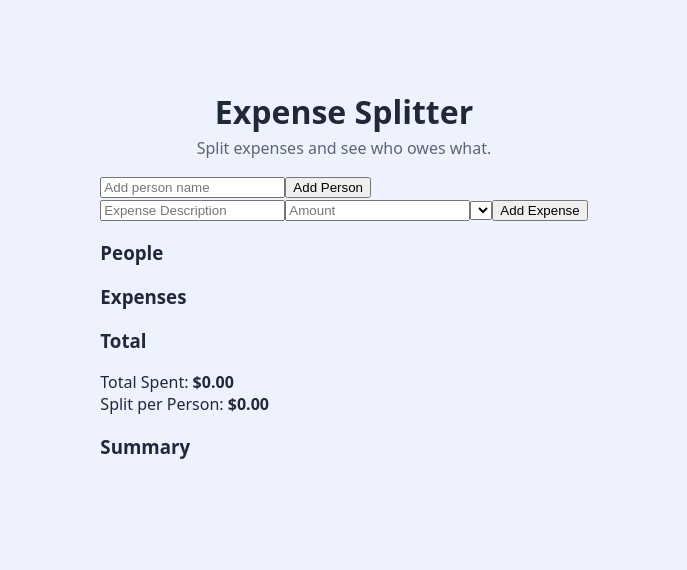
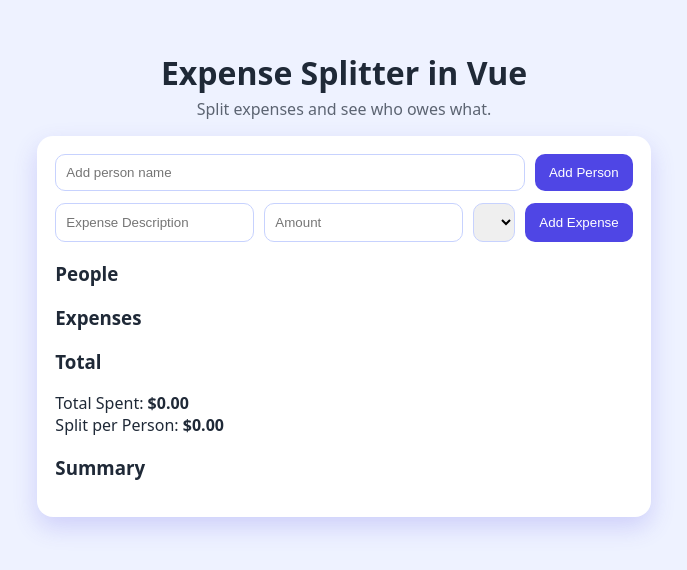
Before and after one commit to Cgarc657/expense-splitter-vue, a Vue app: page / in a window 1280 px wide. Shown: the part 116-686 px from the top of the page, without its empty margins (296-983 px from the left). Built offline with nearby package versions, Linux system fonts and the light colour scheme.

Commit message:
Added Card, changed Name

```diff
--- a/src/App.vue
+++ b/src/App.vue
@@ -1,10 +1,12 @@
 <script setup>
   import Header from './components/Header.vue';
+  import Card from './components/Card.vue';
+
 </script>
 
 <template>
   <Header/>
-    <main class="card">
+<Card>
         <form id="personForm" class="rowForm">
             <input id="personInput" type="text" placeholder="Add person name"/>
             <button>Add Person</button>
@@ -35,9 +37,30 @@
             <h3>Summary</h3>
             <ul id="summaryList" class="list"></ul>
         </section>
-    </main>
+      </Card>
 </template>
 
 <style scoped>
+.rowForm {
+    display: flex;
+    gap: 10px;
+    margin-bottom: 12px;
+}
+
+input, select {
+    flex: 1;
+    padding: 10px;
+    border-radius: 10px;
+    border: 1px solid #c7d2fe;
+}
+
+button {
+    padding: 10px 14px;
+    border-radius: 10px;
+    border: none;
+    background: #4f46e5;
+    color: #fff;
+    cursor: pointer;
+}
 
 </style>
--- /dev/null
+++ b/src/components/Card.vue
@@ -0,0 +1,15 @@
+<template >
+    <main class="card">
+        <slot />
+    </main>
+</template>
+
+<style scoped>
+    .card {
+    width: min(600 px, 100%);
+    background: #fff;
+    padding: 18px;
+    border-radius: 16px;
+    box-shadow: 0 10px 24px rgba(79, 70, 229, .2);
+}
+</style>
--- a/src/components/Header.vue
+++ b/src/components/Header.vue
@@ -1,6 +1,6 @@
 <template>
    <header class="top">
-        <h1>Expense Splitter</h1>
+        <h1>Expense Splitter in Vue</h1>
         <p>Split expenses and see who owes what.</p>
     </header>
 </template>
```
